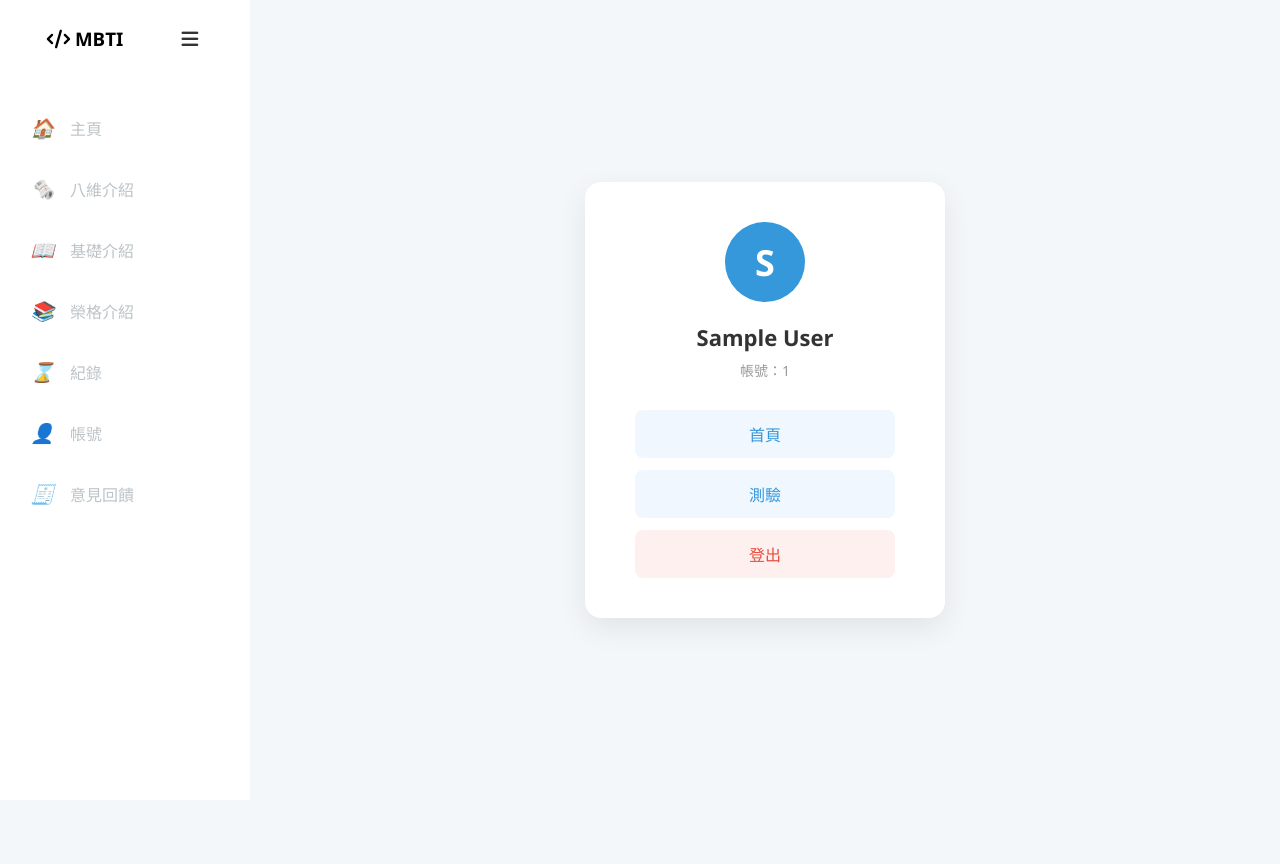
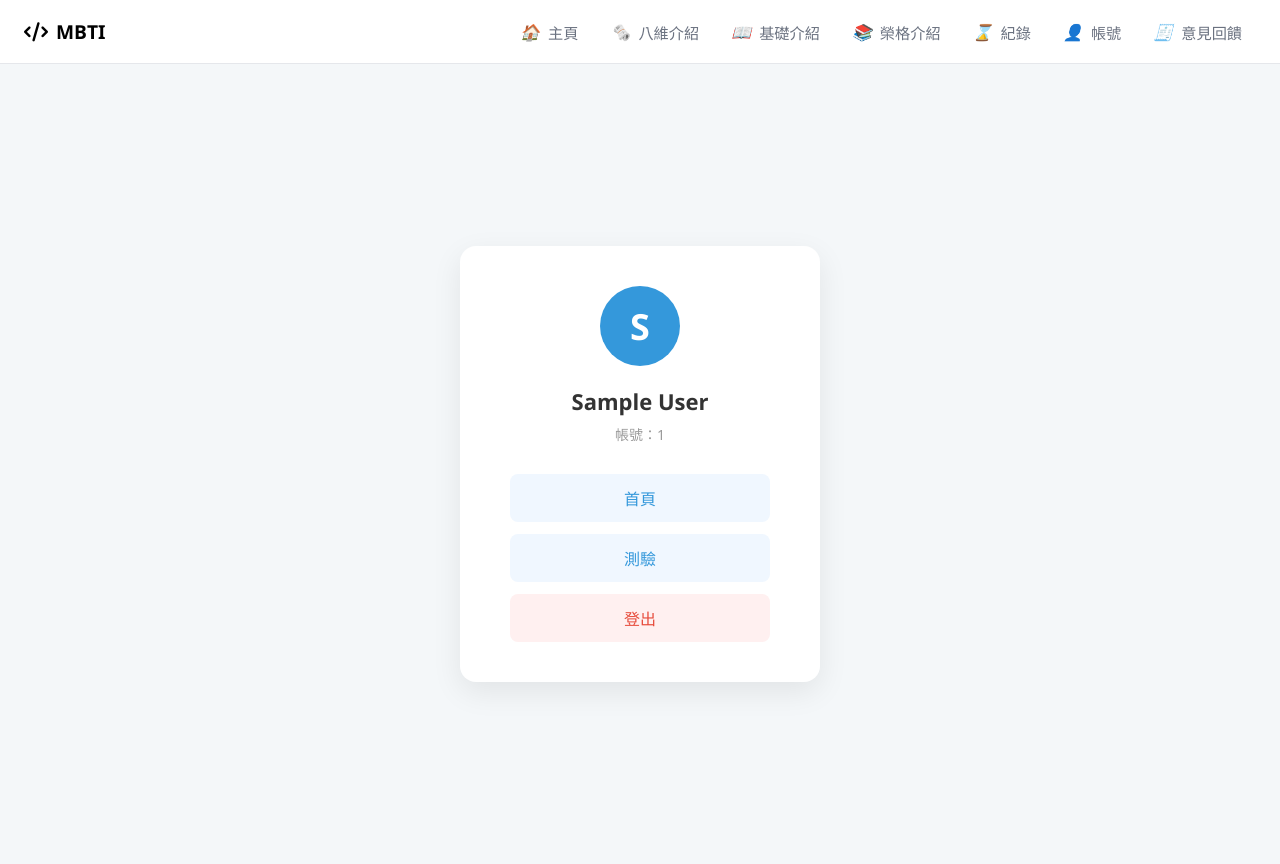
Before and after one commit to Saiaserd/MBTI, a PHP site: page /user.php in a window 1280 px wide. Before the commit the page ends 622 px from the top, so only its background shows below. Run offline with PHP 8.4, Linux system fonts and the light colour scheme; the visitor is signed in with stand-in values (Sample User, id 1).

Commit message:
側邊欄改頂欄、重排測驗結果頁、移除聊天模式選單
- 側邊欄改為 sticky 頂部導覽，窄畫面收成漢堡選單，並同步移除各頁 .main-content 的 margin-left
- 測驗結果頁拆成左欄（類型卡＋八維分數，按認知功能順序）+ 右欄（認知功能介紹四張卡）+ 全寬 AI 諮詢區
- 移除聊天頁與結果頁的「選擇模式」下拉與相關 JS／CSS
- .gitignore 加入 .claude/

```diff
--- a/assets/css/logCSS.css
+++ b/assets/css/logCSS.css
@@ -1,7 +1,6 @@
 /* 紀錄頁樣式（按報告分組版） */
 
 .main-content {
-    margin-left: 250px;
     padding: 40px;
     background-color: #f4f7f9;
     min-height: 100vh;
@@ -292,7 +291,7 @@
 
 /* ───────── 響應式 ───────── */
 @media (max-width: 720px) {
-    .main-content { margin-left: 0; padding: 24px 16px; }
+    .main-content { padding: 24px 16px; }
     .mini-scores { grid-template-columns: 1fr; }
     .chat-item-main {
         grid-template-columns: 1fr auto;
--- a/assets/css/sidebarCSS.css
+++ b/assets/css/sidebarCSS.css
@@ -7,130 +7,130 @@
 }
 
 body {
-    display: flex;
     background-color: #f4f7f6;
-    --sidebar-width: 250px; /* CSS 變數，紀錄側邊欄寬度 */
+    --topnav-height: 64px; /* CSS 變數，紀錄頂欄高度 */
 }
 
-/* 側邊欄主體 */
-.sidebar {
-    width: 250px; /* 設定固定寬度 */
-    height: 100vh; /* vh 代表可視視窗高度，100vh = 填滿整個螢幕高度 */
-    background-color: #ffffff;  /* 設定背景為白色 */
+/* 頂部導覽列主體：sticky 釘在畫面最上方 */
+.topnav {
+    width: 100%;
+    height: 64px;
+    background-color: #ffffff;
     color: rgb(0, 0, 0);
+    border-bottom: 1px solid #e5e7eb;
 
-    position: fixed; /* 讓側邊欄固定在左邊，捲動網頁時它也不會動 */
-    left: 0;         /* 將側邊欄釘在左邊 */
+    position: sticky;
     top: 0;
+    left: 0;
+    z-index: 1000; /* 蓋住下方內容 */
 
-    display: flex; /* 開啟彈性佈局 */
-    flex-direction: column; /* 讓內容由上往下垂直排列 */
+    display: flex;
+    align-items: center;
+    justify-content: space-between;
+    padding: 0 24px;
 }
 
-/* 標題區 */
-.sidebar-header {
-    padding: 20px;
-    text-align: center;
-    background-color: #ffffff;
+/* 品牌標題區（左側 logo） */
+.topnav-brand {
+    display: flex;
+    align-items: center;
+    flex-shrink: 0;
 }
 
-/* 導覽連結列表 */
-.nav-links {
-    list-style: none;
-    margin-top: 20px;
-    flex-grow: 1;
+.topnav-brand h3 {
+    display: flex;
+    align-items: center;
+    gap: 8px;
+    font-size: 1.2rem;
 }
 
-.nav-links li {
-    padding: 5px 15px;
+/* 導覽連結列表（橫向排列） */
+.topnav-links {
+    list-style: none;
+    display: flex;
+    align-items: center;
+    gap: 4px;
+    margin: 0;
+    padding: 0;
 }
 
-.nav-links a {
+.topnav-links li {
+    padding: 0;
+}
+
+.topnav-links a {
     text-decoration: none;
-    color: #bdc3c7;
+    color: #6b7280;
     display: flex;
     align-items: center;
-    padding: 12px 15px;
+    padding: 8px 14px;
     border-radius: 8px;
-    transition: all 0.3s;
+    transition: all 0.2s;
+    font-size: 0.95rem;
+    white-space: nowrap;
 }
 
 /* 滑鼠懸停與選中狀態 */
-.nav-links a:hover {
-    background-color: #d4d4d4;
-    color: #000000;
+.topnav-links a:hover {
+    background-color: #f3f4f6;
+    color: #111827;
 }
 
-.nav-links a i {
-    margin-right: 15px;
-    font-size: 1.2rem;
-    width: 25px;
+.topnav-links a i {
+    margin-right: 8px;
+    font-size: 1rem;
     text-align: center;
 }
 
-/* 登出按鈕移到底部 */
-.logout {
-    margin-top: auto;
-    margin-bottom: 20px;
-    border-top: 1px solid #3e4f5f;
-    padding-top: 15px !important;
+/* 漢堡按鈕（預設隱藏，窄畫面才顯示） */
+.topnav-toggle {
+    display: none;
+    background: none;
+    border: none;
+    cursor: pointer;
+    font-size: 1.3rem;
+    color: #333;
+    padding: 8px;
 }
 
-.logout a:hover {
-    color: #e74c3c !important;
-}
-
-/* 主內容區域位移（避開固定側邊欄） */
+/* 主內容區域：頂欄已 sticky 佔位，這裡只給內距 */
 .main-content {
-    margin-left: 250px;
     padding: 30px;
     width: 100%;
 }
 
-/* --- 側邊欄展開/收起邏輯 --- */
-
-/* 1. 讓動畫平滑 */
-.sidebar {
-    transition: width 0.5s ease;
-    overflow: hidden; /* 防止收縮時內容溢出 */
+/* ───────── 響應式：窄畫面收成漢堡選單 ───────── */
+@media (max-width: 768px) {
+    .topnav {
+        flex-wrap: wrap;
+        padding: 0 16px;
     }
 
-/* 2. 定義收起狀態的寬度 (通常剛好容納圖標) */
-.sidebar.collapsed {
-    width: 80px;
-    --sidebar-width: 80px; /* 更新 CSS 變數 */
+    .topnav-toggle {
+        display: block;
     }
 
-/* 3. 收起時隱藏文字 */
-.sidebar.collapsed span,
-.sidebar.collapsed h3 span {
-    display: none;
+    /* 連結預設收起（高度 0），點擊漢堡後展開 */
+    .topnav-links {
+        flex-direction: column;
+        align-items: stretch;
+        width: 100%;
+        max-height: 0;
+        overflow: hidden;
+        transition: max-height 0.3s ease;
+        gap: 0;
+        order: 3; /* 換到漢堡下方 */
     }
 
-/* 4. 收起時，主內容區要自動往左靠 */
-/* 使用 ~ 選擇器來控制同層級的 main-content */
-.sidebar.collapsed ~ .main-content {
-    margin-left: 80px;
+    .topnav.open .topnav-links {
+        max-height: 500px;
+        padding: 8px 0 12px;
+        border-top: 1px solid #e5e7eb;
+        margin-top: 8px;
     }
 
-/* 5. 切換按鈕樣式 */
-#toggle-btn {
-    background: none;
-    border: none;
-    cursor: pointer;
-    font-size: 1.2rem;
-    color: #333;
-    padding: 5px;
+    .topnav-links a {
+        padding: 12px 14px;
+        border-radius: 0;
     }
-
-/* 調整 Header 佈局以便容納按鈕 */
-.sidebar-header {
-    display: flex;
-    justify-content: space-around;
-    align-items: center;
 }
-
-/* 確保內容區域也有動畫 */
-.main-content {
-    transition: margin-left 0.3s ease;
-}
--- a/assets/css/userCSS.css
+++ b/assets/css/userCSS.css
@@ -4,9 +4,7 @@
     margin-bottom: 25px !important;
 }
 
-/* 確保主內容區域不會被側邊欄擋住 */
 .main-content {
-    margin-left: 250px; /* 這裡要根據你 sidebar 的寬度調整，通常是 250px-280px */
     padding: 40px;
     background-color: #f4f7f9;
     min-height: 100vh;
--- a/assets/js/sidebar.js
+++ b/assets/js/sidebar.js
@@ -1,11 +1,13 @@
 /**
- * 側邊欄收合按鈕
- * 點漢堡圖示 → 在 <nav> 上 toggle .collapsed class，
- * 實際的收合動畫由 sidebarCSS.css 處理。
+ * 頂欄漢堡按鈕（僅窄畫面有作用）
+ * 點漢堡圖示 → 在 <nav> 上 toggle .open class，
+ * 實際的展開動畫由 sidebarCSS.css 的 @media 區塊處理。
  */
-const sidebar = document.getElementById('sidebar');
+const topnav = document.getElementById('topnav');
 const btn = document.getElementById('toggle-btn');
 
-btn.onclick = function () {
-    sidebar.classList.toggle('collapsed');
-};
+if (btn && topnav) {
+    btn.onclick = function () {
+        topnav.classList.toggle('open');
+    };
+}
--- a/includes/sidebar.php
+++ b/includes/sidebar.php
@@ -1,21 +1,19 @@
 <?php
 /**
- * 側邊欄
+ * 頂部導覽列
  * 由 header.php 自動載入，不用每個頁面手動 include。
  * 想改選單項目（新增頁面、改文字、改 emoji）就改下面的 <ul>。
- * 收合按鈕的 JS 邏輯在 assets/js/sidebar.js。
+ * 漢堡按鈕在窄畫面才會顯示，邏輯在 assets/js/sidebar.js。
  */
 ?>
 <link rel="stylesheet" href="https://cdnjs.cloudflare.com/ajax/libs/font-awesome/6.4.0/css/all.min.css">
 
-<nav class="sidebar" id="sidebar">
-    <div class="sidebar-header">
+<nav class="topnav" id="topnav">
+    <div class="topnav-brand">
         <h3><i class="fas fa-code"></i> <span>MBTI</span></h3>
-        <!-- 點這個按鈕會 toggle .collapsed 來收合側邊欄 -->
-        <button id="toggle-btn"><i class="fas fa-bars"></i></button>
     </div>
 
-    <ul class="nav-links">
+    <ul class="topnav-links" id="topnav-links">
         <li><a href="home.php"><i class="user-icon">🏠</i><span>主頁</span></a></li>
         <li><a href="index.php"><i class="user-icon">🗞️</i><span>八維介紹</span></a></li>
         <li><a href="wiki.php"><i class="user-icon">📖</i><span>基礎介紹</span></a></li>
@@ -24,6 +22,9 @@
         <li><a href="user.php"><i class="user-icon">👤</i><span>帳號</span></a></li>
         <li><a href="survey.php"><i class="user-icon">🧾</i><span>意見回饋</span></a></li>
     </ul>
+
+    <!-- 漢堡按鈕：只在窄畫面顯示，點擊會 toggle .open 來展開選單 -->
+    <button id="toggle-btn" class="topnav-toggle" aria-label="切換選單"><i class="fas fa-bars"></i></button>
 </nav>
 
 <script src="assets/js/sidebar.js"></script>
```
Also changed, not shown: assets/css/assessment_resultCSS.css (+103 -46 lines), assets/css/chatCSS.css (+2 -14 lines), assets/js/chat.js (+1 -16 lines), views/assessment_result.view.php (+24 -20 lines), views/chat.view.php (+1 -6 lines), 1 other file. Lines whose indentation alone changed are shown as unchanged.
